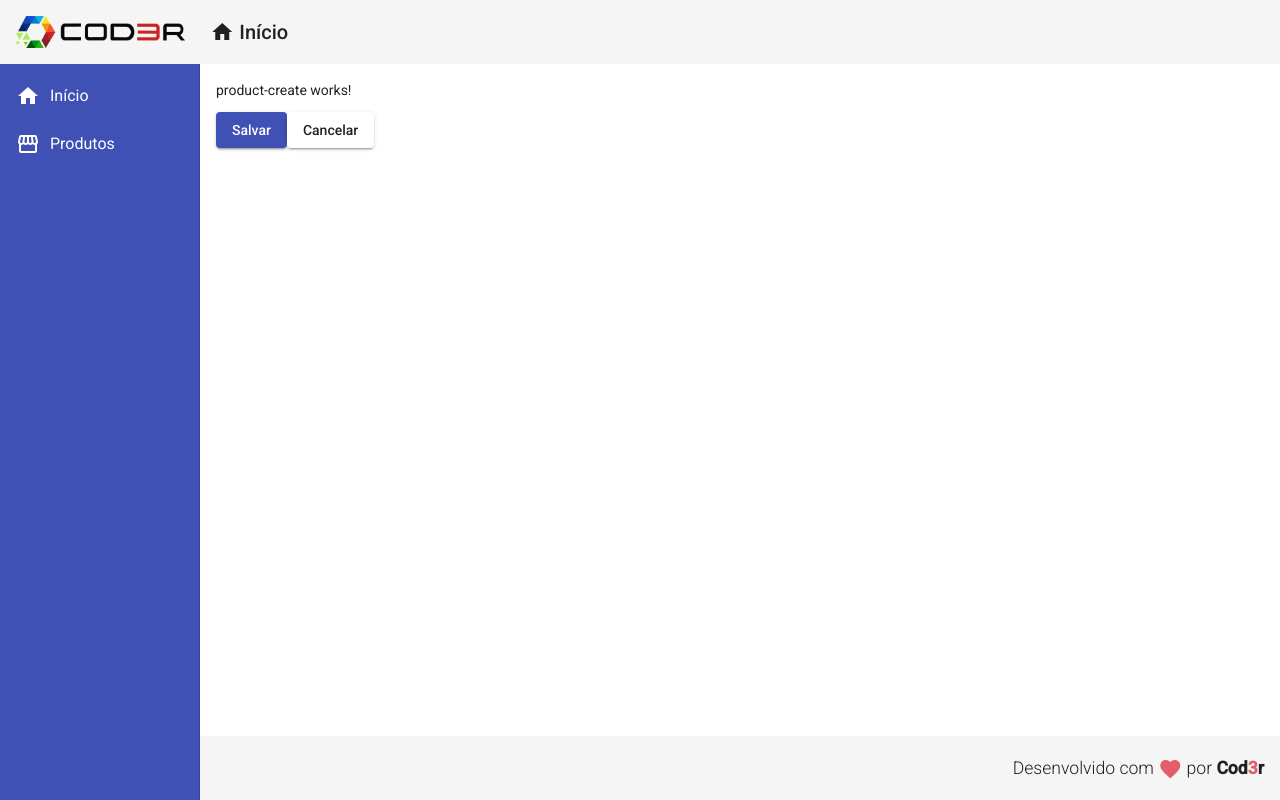
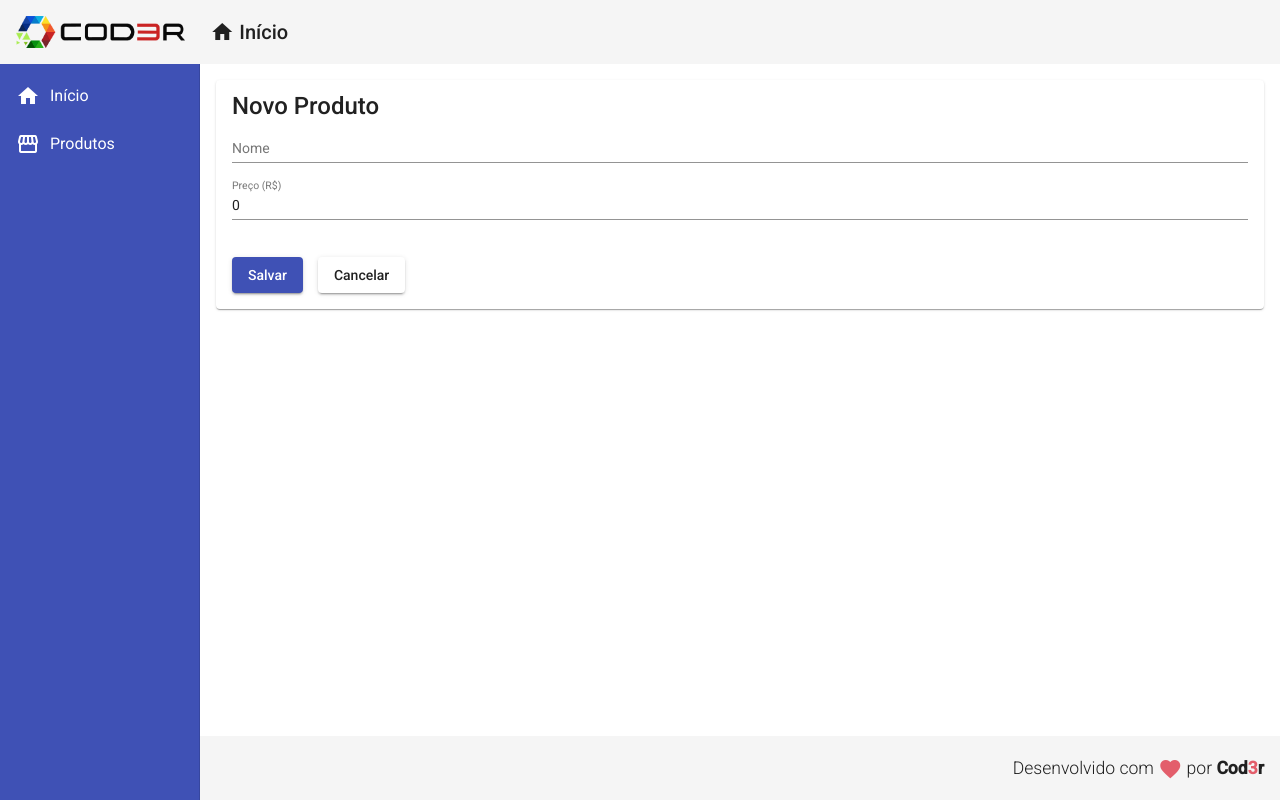
Before and after one commit to jeffersonramos/cod3r-angular-crud, an Angular app in the folder frontend/: page /products/create in a window 1280 px wide. Built offline with nearby package versions, Linux system fonts and the light colour scheme.

Commit message:
Add form create product

```diff
--- a/frontend/src/app/components/product/product-create/product-create.component.css
+++ b/frontend/src/app/components/product/product-create/product-create.component.css
@@ -0,0 +1,8 @@
+form {
+    display: flex;
+    flex-direction: column;
+}
+
+button {
+    margin: 20px 15px 0 0;
+}
--- a/frontend/src/app/components/product/product-create/product-create.component.html
+++ b/frontend/src/app/components/product/product-create/product-create.component.html
@@ -1,5 +1,13 @@
-<p>product-create works!</p>
-
+<mat-card>
+    <mat-card-title>Novo Produto</mat-card-title>
+    <form>
+        <mat-form-field>
+            <input matInput placeholder="Nome" [(ngModel)]="product.name" name="name">
+        </mat-form-field>
+        <mat-form-field>
+            <input matInput placeholder="Preço (R$)" [(ngModel)]="product.price" name="price">
+        </mat-form-field>
+    </form>
     <button mat-raised-button (click)="createProduct()" color="primary">
         Salvar
     </button>
@@ -7,3 +15,4 @@
     <button mat-raised-button (click)="cancel()">
         Cancelar
     </button>
+</mat-card>
--- a/frontend/src/app/components/product/product-create/product-create.component.ts
+++ b/frontend/src/app/components/product/product-create/product-create.component.ts
@@ -14,7 +14,7 @@
 
     product: Product = {
         name: '',
-        price: null
+        price: 0
     }
 
   constructor(private productService: ProductService,
```
Also changed, not shown: frontend/src/app/app.module.ts (+7 -1 lines). Lines whose indentation alone changed are shown as unchanged.
